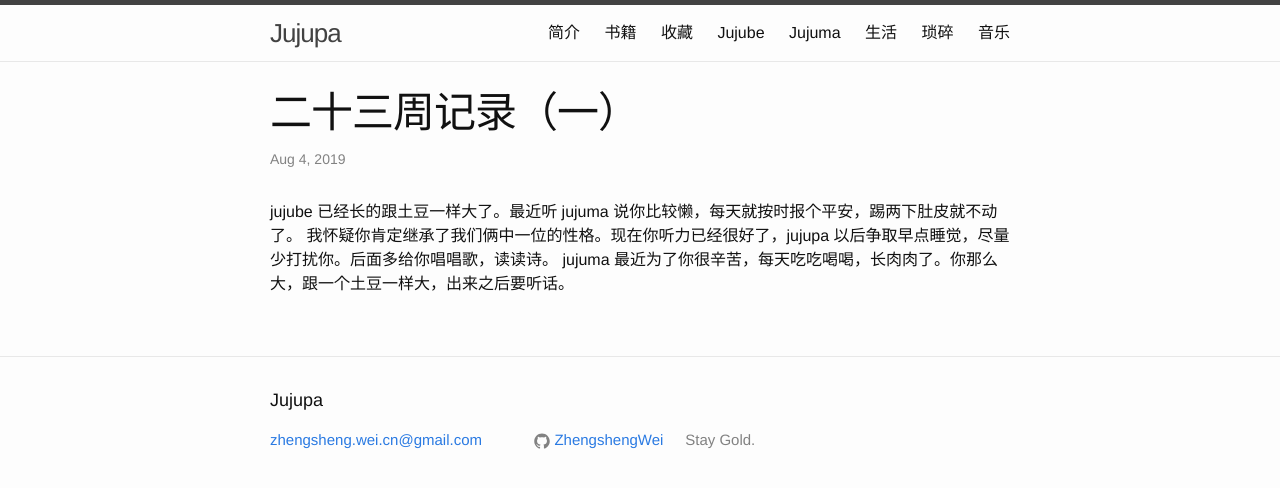
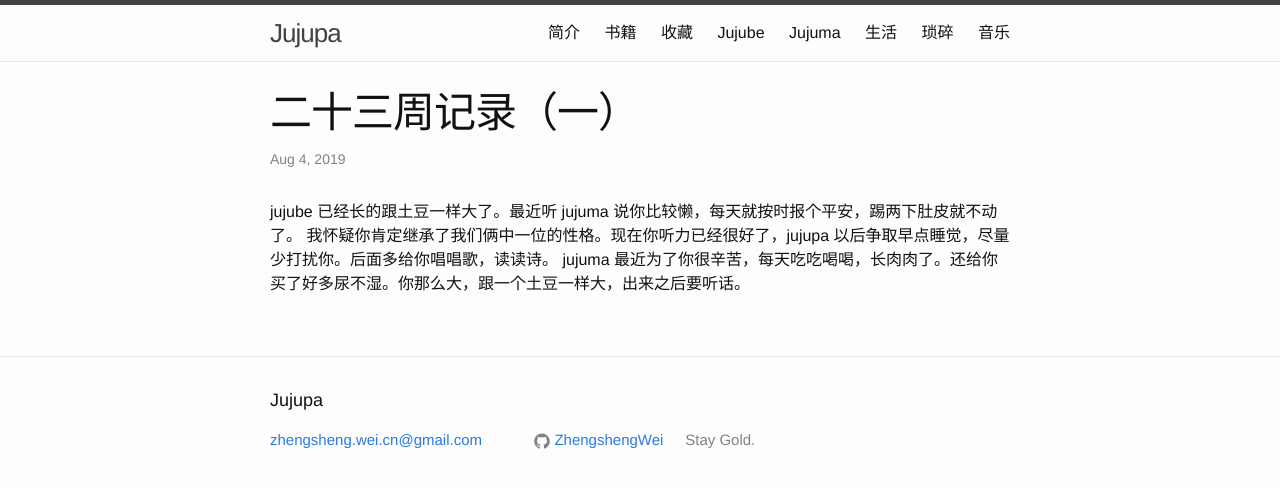
Before and after one commit to ZhengshengWei/zhengshengwei.github.io, a Jekyll site: the page built from _posts/2019-08-04-jujube-懒娃娃.md, in a window 1280 px wide. Shown: the top 488 px of the page. Built offline with Jekyll 4.4.1, drawn with Linux system fonts in a browser that asks for light colours; comment, search, counter and statistics services are not loaded.

Commit message:
update jujube

```diff
--- a/_posts/2019-08-04-jujube-懒娃娃.md
+++ b/_posts/2019-08-04-jujube-懒娃娃.md
@@ -9,4 +9,4 @@ modify: 2019-08-04 17:15:00
 
    jujube 已经长的跟土豆一样大了。最近听 jujuma 说你比较懒，每天就按时报个平安，踢两下肚皮就不动了。
  我怀疑你肯定继承了我们俩中一位的性格。现在你听力已经很好了，jujupa 以后争取早点睡觉，尽量少打扰你。后面多给你唱唱歌，读读诗。
- jujuma 最近为了你很辛苦，每天吃吃喝喝，长肉肉了。你那么大，跟一个土豆一样大，出来之后要听话。
+ jujuma 最近为了你很辛苦，每天吃吃喝喝，长肉肉了。还给你买了好多尿不湿。你那么大，跟一个土豆一样大，出来之后要听话。
```
